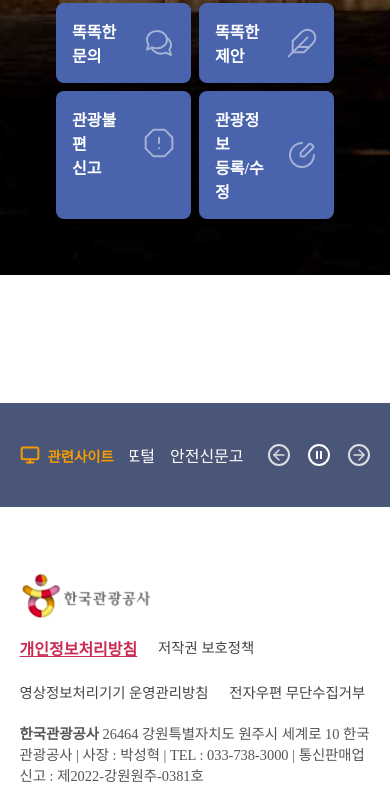
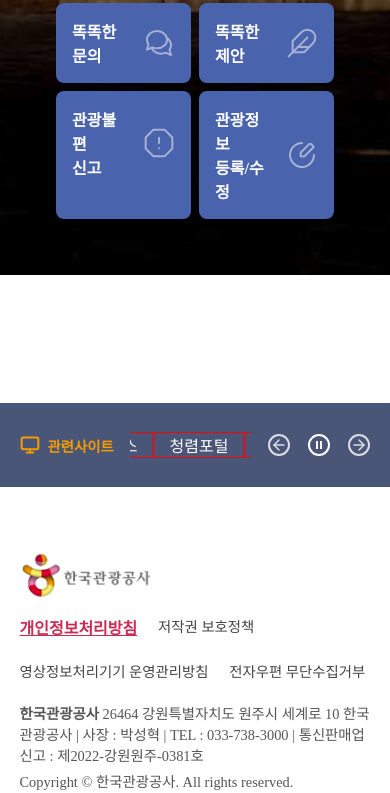
Before and after one commit to thgml53193/korea-tourism-clone, a plain HTML site: page index.html in a window 390 px wide. Shown: the part 3914-4707 px from the top of the page. Drawn offline with nearby package versions, Linux system fonts and the light colour scheme; a web font is replaced by a local one.

Commit message:
css 주석 정리

```diff
--- a/css/style.css
+++ b/css/style.css
@@ -5,6 +5,7 @@
   font-weight: normal;
   font-display: swap;
 }
+/* reset */
 * {
   margin: 0px;
   padding: 0px;
@@ -24,8 +25,9 @@
   font-family: "Suit";
   color: #222;
 }
-/*header*/
-/*top*/
+
+/* header */
+/* top */
 header {
   width: 100%;
   position: absolute;
@@ -45,7 +47,7 @@
   max-width: 1400px;
   margin: 0 auto;
 }
-/*header left*/
+/* header left */
 header .left {
   font-size: 0.9rem;
   display: flex;
@@ -65,7 +67,7 @@
 header .right .lang {
   gap: 0rem;
 }
-/*lang*/
+/* lang */
 header .lang li {
   position: relative;
   padding: 0px 1rem;
@@ -86,7 +88,7 @@
 header .lang li:last-child::after {
   display: none;
 }
-/*headedr-bottom*/
+/* bottom */
 header .bottom .inner {
   gap: 1rem;
   margin: 1rem auto;
@@ -109,6 +111,7 @@
   border: none;
   background-color: transparent;
 }
+
 /* visual */
 #visual {
   width: 100%;
@@ -169,8 +172,7 @@
   clip: rect(0, 0, 0, 0);
   border: 0;
 }
-
-/*visual .visual-tit*/
+/* visual-tit */
 #visual .visual-tit {
   position: absolute;
   left: 50%;
@@ -185,7 +187,7 @@
   display: flex;
   gap: 1rem;
 }
-/*.visual-tit안에 있는 내용*/
+/* .visual-tit안에 있는 내용 */
 #visual h2 {
   font-size: 4.5rem;
   text-align: right;
@@ -225,19 +227,8 @@
   width: 0%;
   height: 100%;
   background-color: #fff;
-  /* animation: progress 3s linear infinite; */
 }
-/* 제이쿼리로 하기 */
-/* @keyframes progress {
-  0% {
-    width: 0;
-  }
-  100% {
-    width: 100%;
-  }
-} */
-
-/* visual */
+/* visual sub */
 #visual .sub-menu {
   width: 95%;
   margin: 0px auto;
@@ -271,6 +262,7 @@
   opacity: 0;
   transition: 0.5s;
 }
+
 /* container */
 /* con01 */
 #container .con01 {
@@ -351,7 +343,7 @@
   /* margin-top: 2rem; */
   transform: translateY(2rem);
 }
-/* 배너 슬라이드 ////////////////*/
+/* 배너 슬라이드 */
 .con01 .right .release .banner {
   padding: 0;
 }
@@ -487,6 +479,7 @@
   left: 50%;
   transform: translate(-50%, -50%);
 }
+
 /* con03 */
 #container .con03 {
   max-width: 1400px;
@@ -592,6 +585,7 @@
   justify-content: space-between;
   margin-top: 0;
 }
+
 /* related */
 .related {
   background-color: #4a5677;
@@ -604,9 +598,9 @@
   align-items: center;
   justify-content: space-between;
   gap: 2rem;
-  white-space: nowrap;
 }
 .related h4 {
+  flex-shrink: 0;
   display: flex;
   align-items: center;
   gap: 0.5rem;
@@ -619,10 +613,12 @@
 }
 .relSwiper .swiper-slide {
   width: auto !important;
-  margin-right: 30px !important;
+  padding: 0 15px;
   text-align: center;
+  border: 1px solid red;
 }
 .related .footer-control {
+  flex-shrink: 0;
   display: flex;
   gap: 1rem;
 }
@@ -633,6 +629,7 @@
   border: none;
   background: transparent;
 }
+
 /* footer */
 footer {
   padding: 4rem 0;
@@ -678,17 +675,17 @@
 
 /* 1280 */
 @media (max-width: 1280px) {
-  /*header*/
-  /*top*/
+  /* header */
+  /* top */
   header .inner {
     max-width: none;
     width: 85%;
   }
-  /*header right*/
+  /* header right */
   header .right {
     display: none;
   }
-  /*headedr-bottom*/
+  /* bottom */
   header .bottom .inner {
     gap: 0;
   }
@@ -699,8 +696,9 @@
     border: none;
     background-color: transparent;
   }
+
   /* visual */
-  /*visual .visual-tit*/
+  /* visual-tit */
   #visual .visual-tit {
     width: 85%;
   }
@@ -731,6 +729,7 @@
   #visual .sub-menu img {
     display: none;
   }
+
   /* container */
   /* con01 */
   #container .con01 {
@@ -747,11 +746,13 @@
   #container .right {
     width: 100%;
   }
+
   /* con02 */
   .con02 .inner {
     width: 85%;
     max-width: none;
   }
+
   /* con03 */
   /* 왼 오 디스플레이 풀기 */
   #container .con03 {
@@ -778,6 +779,13 @@
     background-color: #4a63ad;
     backdrop-filter: blur(0);
   }
+
+  /* related */
+  .related .inner {
+    width: 85%;
+    max-width: none;
+  }
+
   /* footer */
   .footer-inner {
     width: 85%;
@@ -813,12 +821,12 @@
 }
 /* 1024 */
 @media (max-width: 1024px) {
-  /*header*/
-  /*top*/
+  /* header */
+  /* top */
   header .inner {
     width: 90%;
   }
-  /*headedr-bottom*/
+  /*bottom*/
   header .bottom .inner {
     gap: 0;
   }
@@ -826,12 +834,13 @@
     border: none;
     background-color: transparent;
   }
+
   /* visual */
-  /*visual .visual-tit*/
+  /* visual-tit */
   #visual .visual-tit {
     width: 90%;
   }
-  /*.visual-tit안에 있는 내용*/
+  /* .visual-tit안에 있는 내용 */
   #visual h2 {
     font-size: 3rem;
     margin-bottom: 2rem;
@@ -840,7 +849,9 @@
   #visual .sub-menu li {
     width: calc((100% - 2.1rem) / 4);
   }
+
   /* container */
+  /* con01 */
   #container .con01 {
     width: 90%;
     max-width: none;
@@ -917,14 +928,13 @@
   #container .con03 {
     padding: 4rem;
   }
+
   /* related */
   .related .inner {
     width: 90%;
     gap: 1.5rem;
   }
-  .relSwiper .swiper-slide {
-    margin-right: 25px !important;
-  }
+
   /* footer */
   .footer-inner {
     width: 90%;
@@ -943,8 +953,8 @@
 
 /* 768 */
 @media (max-width: 768px) {
-  /*header*/
-  /*headedr-bottom*/
+  /* header */
+  /* bottom */
   header .bottom .inner {
     gap: 0;
   }
@@ -961,10 +971,9 @@
   header .icon img {
     width: 18px;
   }
-  /* 바텀 아이콘 사이즈 조금 줄이기  */
-  /* 로고 사이즈 줄이기 */
+
   /* visual */
-  /*.visual-tit안에 있는 내용*/
+  /* .visual-tit안에 있는 내용 */
   #visual h2 {
     font-size: 2.2rem;
     margin-bottom: 2rem;
@@ -976,6 +985,7 @@
     width: calc((100% - 2.8rem) / 5);
     font-size: 1.1rem;
   }
+
   /* container */
   /* con01 */
   #container .con01 {
@@ -1001,6 +1011,7 @@
     /* margin-top: 2rem; */
     transform: translateY(0);
   }
+
   /* con02 */
   #container .con02 {
     padding: 4rem 0;
@@ -1009,7 +1020,7 @@
     font-size: 2rem;
     margin: 1.5rem 0 3rem;
   }
-  /* 슬라이드로 바뀜///////////// */
+  /* 슬라이드로 바뀜 */
   .con02 .swiper-slide {
     width: 300px;
     height: 330px;
@@ -1027,6 +1038,7 @@
     width: 3rem;
     height: 3rem;
   }
+
   /* con03 */
   #container .con03 {
     padding: 4rem;
@@ -1067,7 +1079,11 @@
     padding: 1rem;
     border-radius: 0.5rem;
   }
+
   /* related */
+  .related {
+    padding: 1.8rem 0;
+  }
   .related .inner {
     gap: 1rem;
   }
@@ -1077,9 +1093,7 @@
   .related .relSwiper {
     font-size: 1rem;
   }
-  .relSwiper .swiper-slide {
-    margin-right: 15px !important;
-  }
+
   /* footer */
   .footer-left {
     margin-bottom: 1.5rem;
@@ -1104,22 +1118,21 @@
 
 /* 480 */
 @media (max-width: 480px) {
-  /*header*/
+  /* header */
+  /* top */
+  header .inner {
+    width: 95%;
+  }
   header .left {
     font-size: 0.8rem;
   }
-  /*top*/
-  header .inner {
-    width: 95%;
-  }
-  /* 바텀 아이콘 사이즈 조금 줄이기  */
-  /* 로고 사이즈 좀 더 크게  */
+
   /* visual */
-  /*visual .visual-tit*/
+  /* visual-tit */
   #visual .visual-tit {
     width: 95%;
   }
-  /*.visual-tit안에 있는 내용*/
+  /* .visual-tit안에 있는 내용 */
   #visual h2 {
     font-size: 1.8rem;
     margin-bottom: 3.5rem;
@@ -1131,6 +1144,7 @@
     width: calc((100% - 0.7rem) / 2);
     font-size: 0.9rem;
   }
+
   /* container */
   /* con01 */
   #container .con01 {
@@ -1141,6 +1155,7 @@
   .con01 .title-area h2 {
     font-size: 1.8rem;
   }
+
   /* con02 */
   #container .con02 {
     padding: 3.5rem 0;
@@ -1161,6 +1176,7 @@
   .con02 ul li p {
     font-size: 0.9rem;
   }
+
   /* con03 */
   #container .con03 {
     padding: 3.5rem;
@@ -1174,6 +1190,7 @@
     font-size: 1rem;
   }
 }
+
 /* PC hover */
 @media (hover: hover) and (pointer: fine) {
   #visual .sub-menu li:hover img {
--- a/js/custom.js
+++ b/js/custom.js
@@ -18,12 +18,12 @@
     //비주얼 메뉴 클래스 제거, i번째만 클래스
     $(".visual-menu li").removeClass("on");
     $(".visual-menu li").eq(i).addClass("on");
-    // 비주얼 메뉴에 맞틑 서브메뉴만 보이게
+    // 비주얼 메뉴에 맞는 서브메뉴만 보이게
     $(".sub-menu ul").removeClass("on");
     $(".sub-menu ul").eq(i).addClass("on");
     // 프레그레스바 채워짐
     $(".bar").css({ width: "0" });
-    $(".bar").stop().animate({ width: "100%" }, 2000);
+    $(".bar").stop().animate({ width: "100%" }, 3000);
   }
 
   //자동 함수
@@ -82,7 +82,7 @@
       },
     },
   });
-  // 관련사이트 슬라이드 일시정지 / 재생 기능
+  // 배너 슬라이드 일시정지 / 재생 기능
   const bannerPlayBtn = document.querySelector(".banner-control .btn-play");
   const bannerPauseImg = bannerPlayBtn.querySelector(".pause");
   const bannerPlayImg = bannerPlayBtn.querySelector(".play");
@@ -139,8 +139,8 @@
   // 관련사이트 슬라이드 스와이퍼
   var relSwiper = new Swiper(".relSwiper", {
     slidesPerView: "auto",
-    spaceBetween: 30,
     loop: true,
+    loopFillGroupWithBlank: false,
 
     // 한 번에 '한 칸'씩만 이동하라는 강력한 명령
     slidesPerGroup: 1,
```
